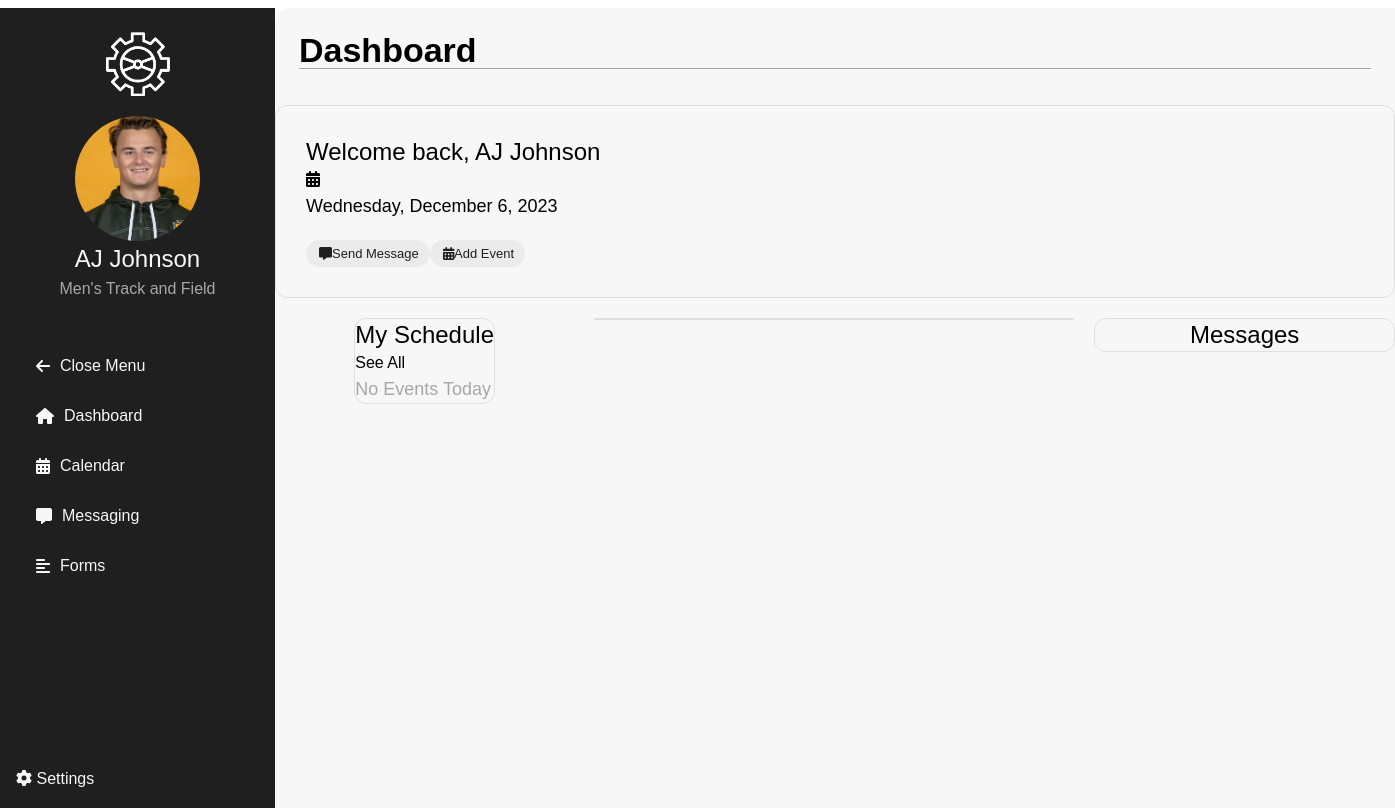
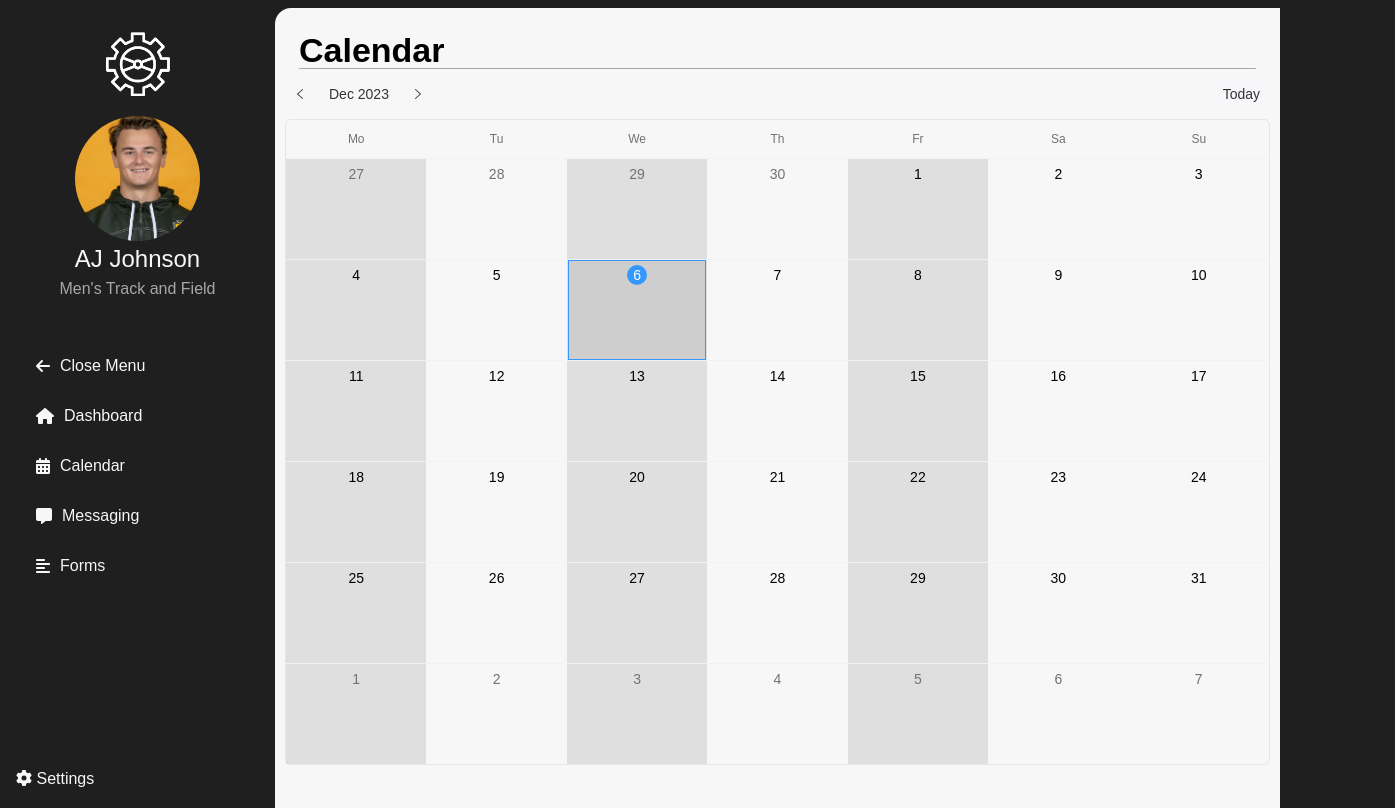
Before and after one commit to AjJ132/ProServ-ClubCore-Frontend, a React (Vite) app: page /calendar in a window 1280 px wide. Shown: the whole page, 1395 px wide, since content can reach past the window. Built offline with nearby package versions, Linux system fonts and the light colour scheme.

Commit message:
Add react-router-dom and update Dashboard/Calendar component

```diff
--- a/package.json
+++ b/package.json
@@ -14,7 +14,9 @@
     "@fortawesome/free-solid-svg-icons": "^6.5.0",
     "@fortawesome/react-fontawesome": "^0.2.0",
     "react": "^18.2.0",
-    "react-dom": "^18.2.0"
+    "react-dom": "^18.2.0",
+    "react-router-dom": "^6.21.0",
+    "rsuite": "^5.48.0"
   },
   "devDependencies": {
     "@types/react": "^18.2.37",
--- a/src/App.css
+++ b/src/App.css
@@ -3,3 +3,27 @@
     flex-direction: row;
     width: 100vw;
 }
+
+.page-header {
+    width: 100%;
+    display: flex;
+    flex-direction: column;
+    align-items: flex-start;
+    justify-content: space-between;
+    padding: 24px 24px 0;
+  }
+
+
+  .page-content {
+    display: flex;
+    align-items: center;
+    justify-content: flex-start;
+    flex-direction: column;
+    background-color: var(--secondary-color);
+    width: 100%;
+    height: 100vh;
+    color: black;
+
+    border-top-left-radius: 16px;
+    margin-top: 8px;
+  }
--- a/src/App.jsx
+++ b/src/App.jsx
@@ -3,6 +3,9 @@ import reactLogo from './assets/react.svg'
 import viteLogo from '/vite.svg'
 import './App.css'
 import Dashboard from './scenes/Dashboard/Dashboard';
+import { BrowserRouter as Router, Routes, Route } from 'react-router-dom';
+
+import Calendar from './scenes/Calendar/Calendar';
 import Navbar from './components/navbar/navbar';
 import './index.css';
 
@@ -14,13 +17,16 @@ const App = () => {
   };
 
   return (
-    <div className="main-page-wrapper">
-      <Navbar isCollapsed={isOpen} toggleNavbar={toggleNavbar} />
-      <Dashboard isCollapsed={isOpen} />
-      {/*
-        Implement Dashboard swapper here. npm install react-router-dom
-       */}
-    </div>
+    <Router>
+      <div className="main-page-wrapper">
+        <Navbar isCollapsed={isOpen} toggleNavbar={toggleNavbar} />
+        <Routes>
+            <Route path="/" element={<Dashboard isCollapsed={isOpen} />} />
+            <Route path="/calendar" element={<Calendar isCollapsed={isOpen} />} />
+        </Routes>
+      </div>
+    </Router>
+
   );
 };
 
--- a/src/components/navbar/navbar.jsx
+++ b/src/components/navbar/navbar.jsx
@@ -6,9 +6,12 @@ import ProfileHeader from '../profile-header/profile-header';
 import Navbar_Links from './navbar-links';
 import logo from '../../assets/temp-logo.png';
 import NavbarFooter from './navbar-footer';
+import { Link } from 'react-router-dom';
 import HamburgerBtn from '../Hamburger-btn/hamburger-btn';
 import { FontAwesomeIcon } from '@fortawesome/react-fontawesome';
 import { faMessage, faCalendarDays, faHouse, faAlignLeft } from '@fortawesome/free-solid-svg-icons';
+
+
 
 const Navbar = ({ isCollapsed, toggleNavbar }) => {
   return (
@@ -20,12 +23,21 @@ const Navbar = ({ isCollapsed, toggleNavbar }) => {
             <div onClick={toggleNavbar}>
                 <HamburgerBtn isCollapsed={isCollapsed} />
             </div>
-            <a className={`navbar-links-wrapper-btn ${isCollapsed ? 'open' : 'collapsed'}`} href='/'>
-                <FontAwesomeIcon icon={faHouse} />{isCollapsed && ' Dashboard'}
-            </a>
-            <a className={`navbar-links-wrapper-btn ${isCollapsed ? 'open' : 'collapsed'}`} href='/calendar'>
-                <FontAwesomeIcon icon={faCalendarDays} />{isCollapsed && ' Calendar'}
-            </a>
+            <Link
+    to="/"
+    className={`navbar-links-wrapper-btn ${isCollapsed ? 'open' : 'collapsed'}`}
+>
+    <FontAwesomeIcon icon={faHouse} />
+    {isCollapsed && ' Dashboard'}
+</Link>
+<Link
+    to="/calendar"
+    className={`navbar-links-wrapper-btn ${isCollapsed ? 'open' : 'collapsed'}`}
+>
+    <FontAwesomeIcon icon={faCalendarDays} />
+    {isCollapsed && ' Calendar'}
+</Link>
+
             <a className={`navbar-links-wrapper-btn ${isCollapsed ? 'open' : 'collapsed  '}`} href='#messaging'>
                 <FontAwesomeIcon icon={faMessage} />{isCollapsed && ' Messaging'}
             </a>
--- a/src/index.css
+++ b/src/index.css
@@ -152,16 +152,3 @@ button {
   border: 1px solid var(--tertiary-color-translucent-2); /* A light gray border */
   border-radius: 12px; /* Rounded corners */
 }
-
-@media (prefers-color-scheme: light) {
-  :root {
-    color: #213547;
-    background-color: #ffffff;
-  }
-  a:hover {
-    color: #747bff;
-  }
-  button {
-    background-color: #f9f9f9;
-  }
-}
--- /dev/null
+++ b/src/scenes/Calendar/Calendar.css
@@ -0,0 +1,7 @@
+.calendar-content{
+
+}
+
+.calendar-bg-offset{
+    background-color: var(--tertiary-color-translucent-2);
+}
--- /dev/null
+++ b/src/scenes/Calendar/Calendar.jsx
@@ -0,0 +1,21 @@
+import React from 'react';
+import { Calendar as RsuiteCalendar  } from 'rsuite';
+import './Calendar.css';
+import 'rsuite/dist/rsuite-no-reset.css';
+
+// Documentation for the Calendar component:
+// https://rsuitejs.com/components/calendar/#basic
+
+const Calendar = () => {
+    return (
+        <div className="page-content">
+           <div className="page-header">
+            <h1>Calendar</h1>
+            <div className="line-divider mt-4"></div>
+            </div>
+            <RsuiteCalendar bordered cellClassName={date => (date.getDay() % 2 ? "calendar-bg-offset" : undefined)}/>
+        </div>
+    );
+};
+
+export default Calendar;
--- a/src/scenes/Dashboard/Dashboard.css
+++ b/src/scenes/Dashboard/Dashboard.css
@@ -1,27 +1,7 @@
 
 
-.dashboard-content {
-  display: flex;
-  align-items: center;
-  justify-content: flex-start;
-  flex-direction: column;
-  background-color: var(--secondary-color);
-  width: 100%;
-  height: 100vh;
-  color: black;
 
-  border-top-left-radius: 16px;
-  margin-top: 8px;
-}
 
-.dashboard-header {
-  width: 100%;
-  display: flex;
-  flex-direction: column;
-  align-items: flex-start;
-  justify-content: space-between;
-  padding: 24px 24px 0;
-}
 
 .dashboard-tab{
   width : 100%;
@@ -51,7 +31,7 @@
   width: 100%;
   display: flex;
   flex-direction: row;
-  align-items: start;
+  align-items: flex-start;
   justify-content: space-between;
   gap: 20px;
 }
--- a/src/scenes/Dashboard/Dashboard.jsx
+++ b/src/scenes/Dashboard/Dashboard.jsx
@@ -17,8 +17,8 @@ const Dashboard = ({ isCollapsed }) => {
   const dateString = currentDate.toLocaleDateString('en-US', dateOptions);
 
   return (
-    <div className="dashboard-content">
-        <div className="dashboard-header">
+    <div className="page-content">
+        <div className="page-header">
           <h1>Dashboard</h1>
           <div className="line-divider mt-4"></div>
         </div>
@@ -37,12 +37,12 @@ const Dashboard = ({ isCollapsed }) => {
                   </h3>
                 </div>
               </div>
-              <div class="flex flex-row justify-start w-full gap-4">
-                <button class="button button-secondary flex flex-row items-center gap-1">
+              <div className="flex flex-row justify-start w-full gap-4">
+                <button className="button button-secondary flex flex-row items-center gap-1">
                   <FontAwesomeIcon icon={faMessage} />
                   Send Message
                 </button>
-                <button class="button button-secondary flex flex-row items-center gap-1">
+                <button className="button button-secondary flex flex-row items-center gap-1">
                   <FontAwesomeIcon icon={faCalendarDays} />
                   Add Event
                 </button>
--- a/vite.config.js
+++ b/vite.config.js
@@ -4,4 +4,7 @@ import react from '@vitejs/plugin-react-swc'
 // https://vitejs.dev/config/
 export default defineConfig({
   plugins: [react()],
+  define: {
+    'process.env': {}
+  }
 })
```
Also changed, not shown: 1 other file (tests, documents, lock files or other folders).
